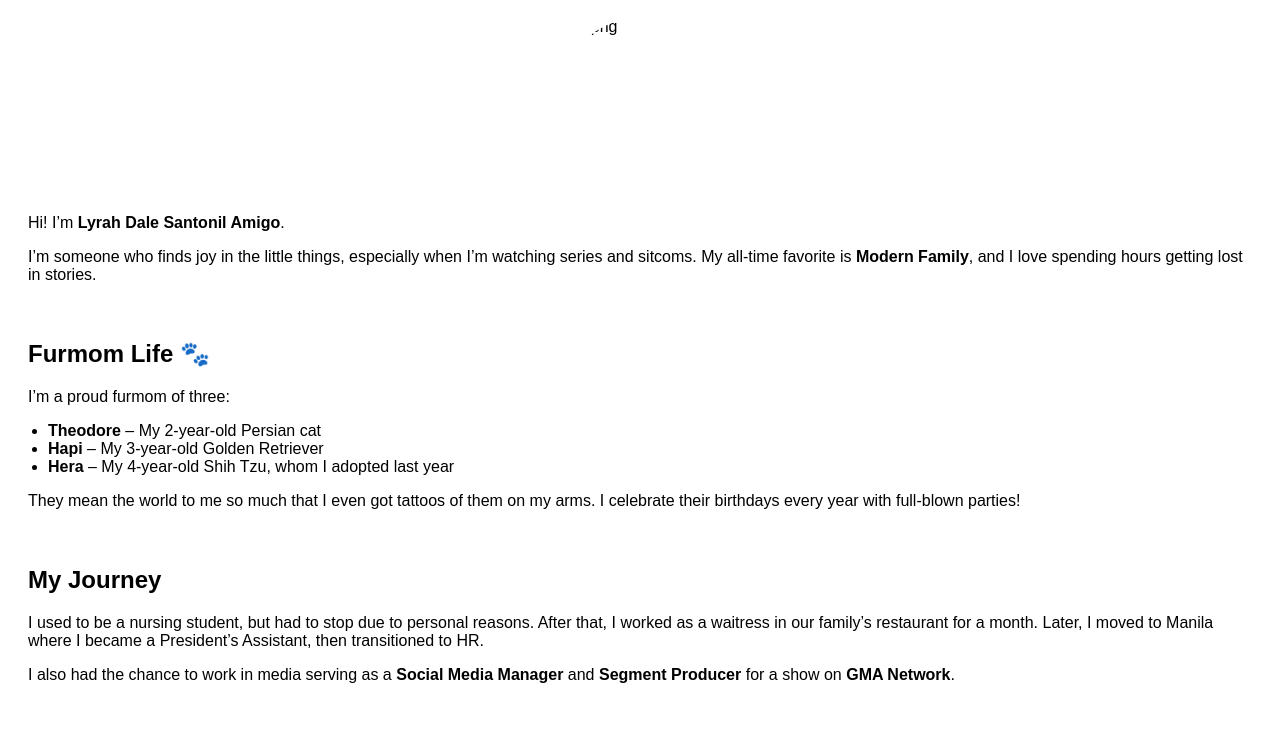
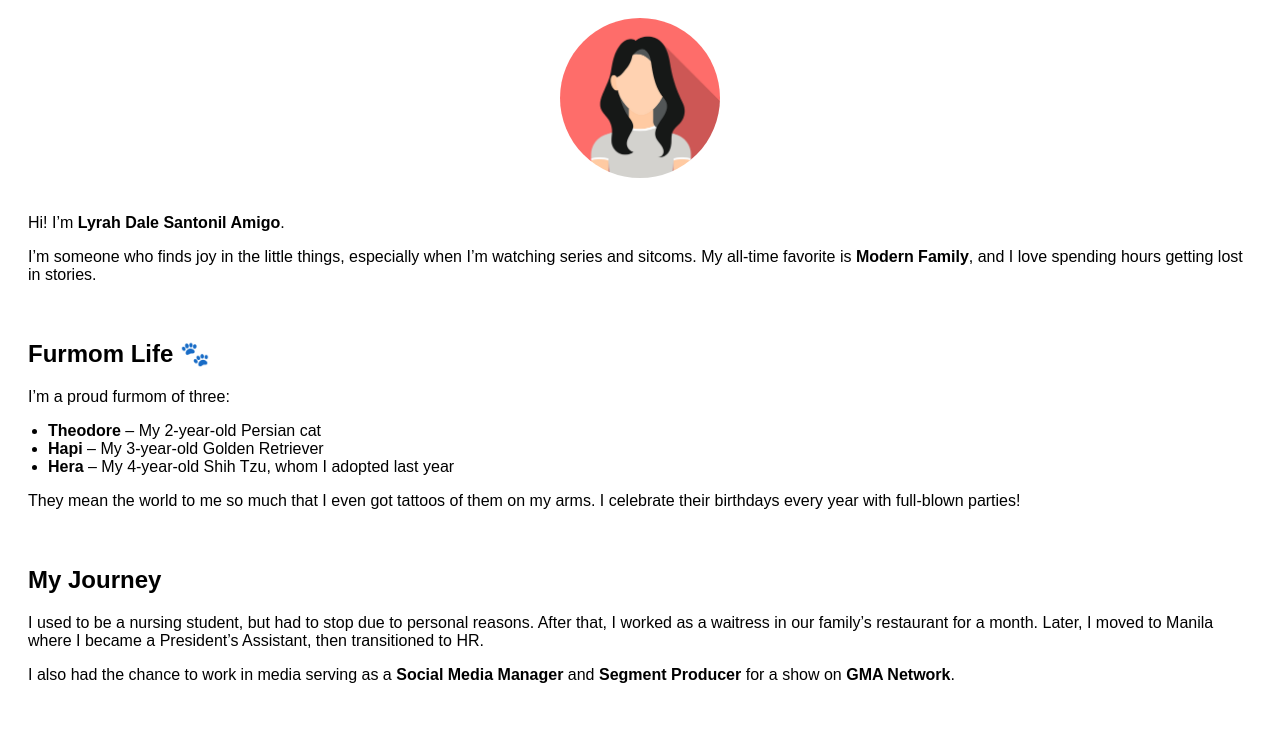
Before and after one commit to hapi-30/my-personal-page-lyrah, a plain HTML site: page index.html in a window 1280 px wide. Shown: the part 60-797 px from the top of the page. Drawn offline with Linux system fonts and the light colour scheme.

Commit message:
Update index.html

```diff
--- a/index.html
+++ b/index.html
@@ -77,7 +77,7 @@
 <body>
 
   <h1>Welcome to My Personal Page</h1>
-  <img src="html/ly.png" alt="ly.png">
+  <img src="ly.png" alt="ly">
 
   <div class="section">
     <p>Hi! I’m <strong>Lyrah Dale Santonil Amigo</strong>.</p>
```
